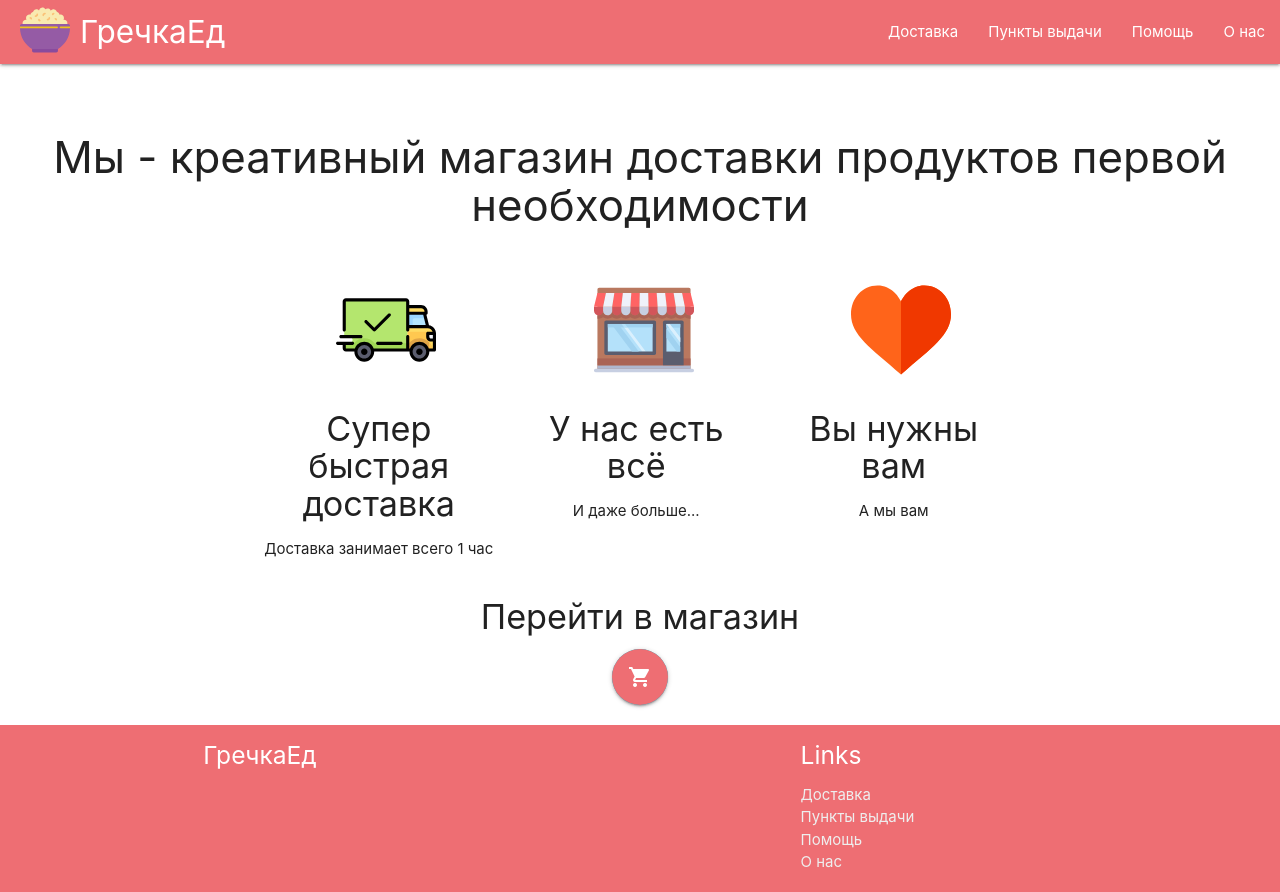
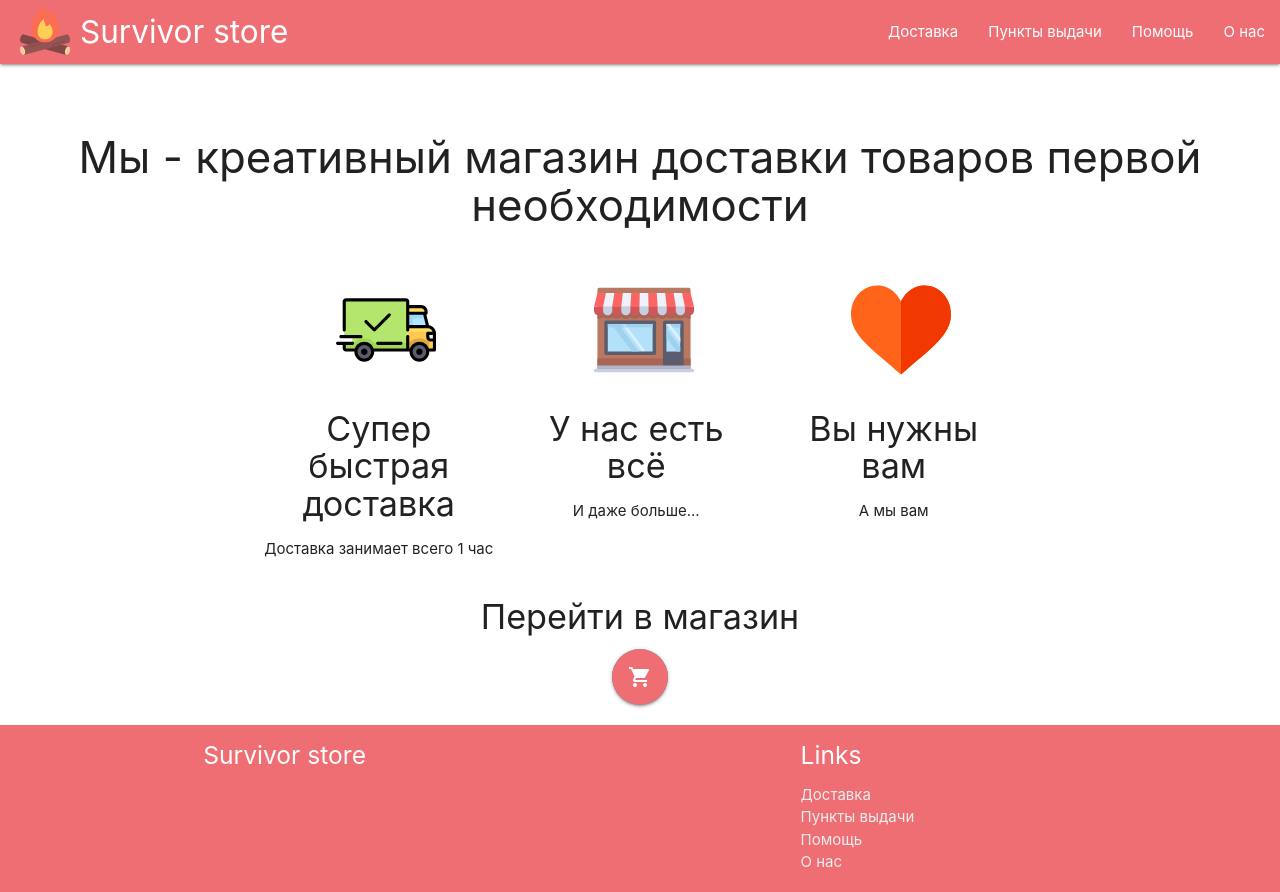
Before and after one commit to artemWebDevep/shop, a plain HTML site: page index.html in a window 1280 px wide. Shown: the top 892 px of the page. Drawn offline with nearby package versions, Linux system fonts and the light colour scheme.

Commit message:
rename project

```diff
--- a/index.html
+++ b/index.html
@@ -8,15 +8,16 @@
   <link type="text/css" rel="stylesheet" href="./static/css/materialize.css"  media="screen,projection"/>
   <!--Let browser know website is optimized for mobile-->
   <meta name="viewport" content="width=device-width, initial-scale=1.0"/>
+  <link rel="icon" type="image/png" href="img/favicon.png">
   <link rel="stylesheet" href="./static/css/style.css">
-  <title>Document</title>
+  <title>Survivor store</title>
 </head>
 <body>
   <div class="navbar-fixed">
   <nav>
     <div class="nav-wrapper">
-      <img class="shop" src="./static/images/Icons/porridge.svg" alt="">
-      <a href="#!" class="brand-logo"><Logo>ГречкаЕд</a>
+      <img class="shop" src="./static/images/Icons/fire.svg" alt="">
+      <a href="#!" class="brand-logo"><Logo>Survivor store</a>
       <a href="#" data-target="mobile-demo" class="sidenav-trigger"><i class="material-icons">menu</i></a>
       <ul class="right hide-on-med-and-down">
         <li><a href="#">Доставка</a></li>
@@ -38,7 +39,7 @@
   <!--Content-->
 
   <div class="main">
-    <h3 class="heading">Мы - креативный магазин доставки продуктов первой необходимости</h3>
+    <h3 class="heading">Мы - креативный магазин доставки товаров первой необходимости</h3>
     <div class="content">
       <div class="row" class="valign-wrapper">
         <div class="col s12 m6 l3">
@@ -75,7 +76,7 @@
   <div class="container">
     <div class="row">
       <div class="col l6 s12">
-        <h5 class="white-text">ГречкаЕд</h5>
+        <h5 class="white-text">Survivor store</h5>
       </div>
       <div class="col l4 offset-l2 s12">
         <h5 class="white-text">Links</h5>
--- a/store/Components/Header/Header.js
+++ b/store/Components/Header/Header.js
@@ -9,8 +9,8 @@ class Header {
         <div class="navbar-fixed">
           <nav>
           <div class="nav-wrapper">
-            <img class="shop" src="./static/images/Icons/porridge.svg" alt="">
-            <a href="index.html" class="brand-logo"><Logo>ГречкаЕд</a>
+            <img class="shop" src="./static/images/Icons/fire.svg" alt="">
+            <a href="index.html" class="brand-logo"><Logo>Survivor store</a>
             <a href="#" data-target="mobile-demo" class="sidenav-trigger"><i class="material-icons">menu</i></a>
             <ul class="right hide-on-med-and-down">
               <li>
```
Also changed, not shown: store2.html (+1 -1 lines), static/images/Icons/fire.svg (added).
